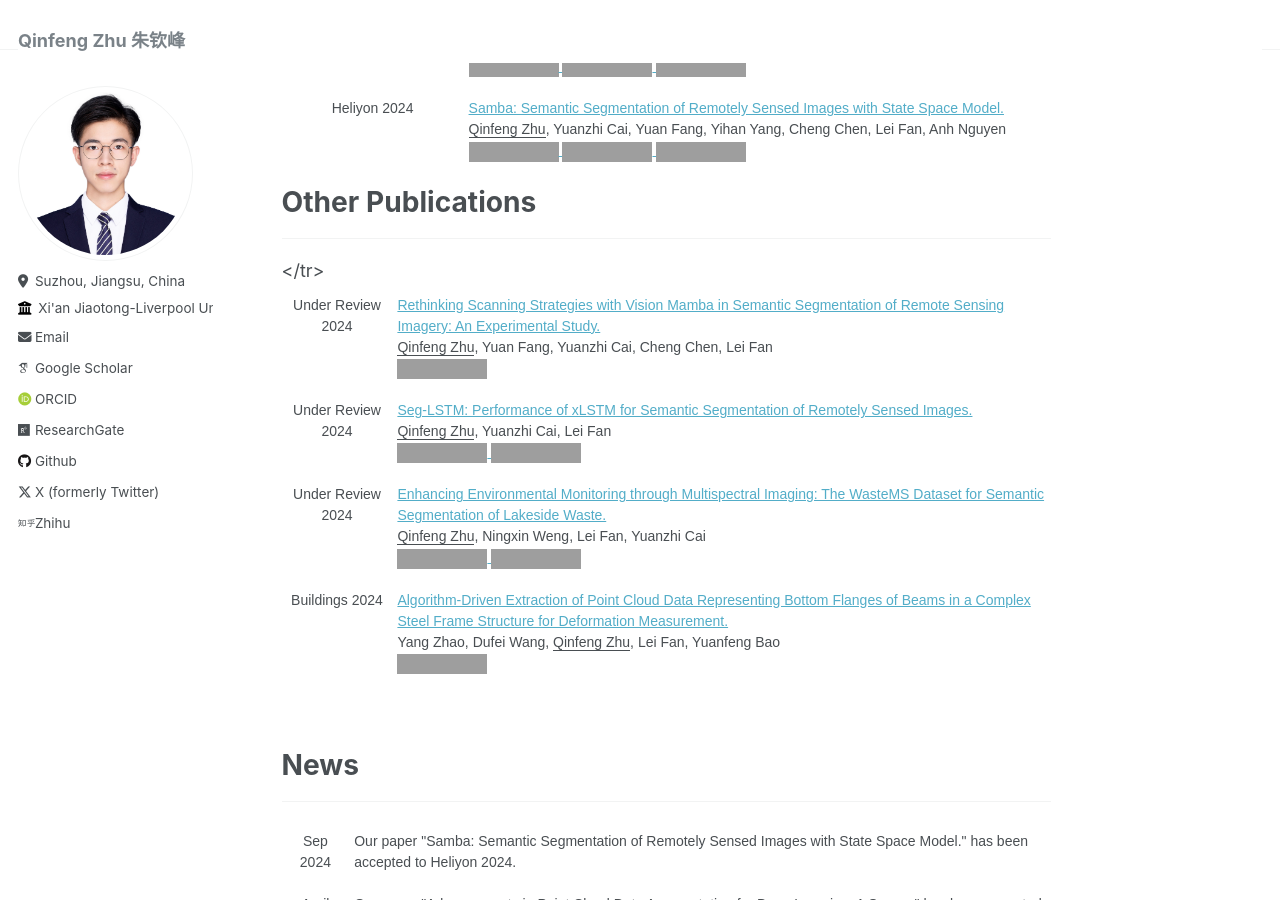
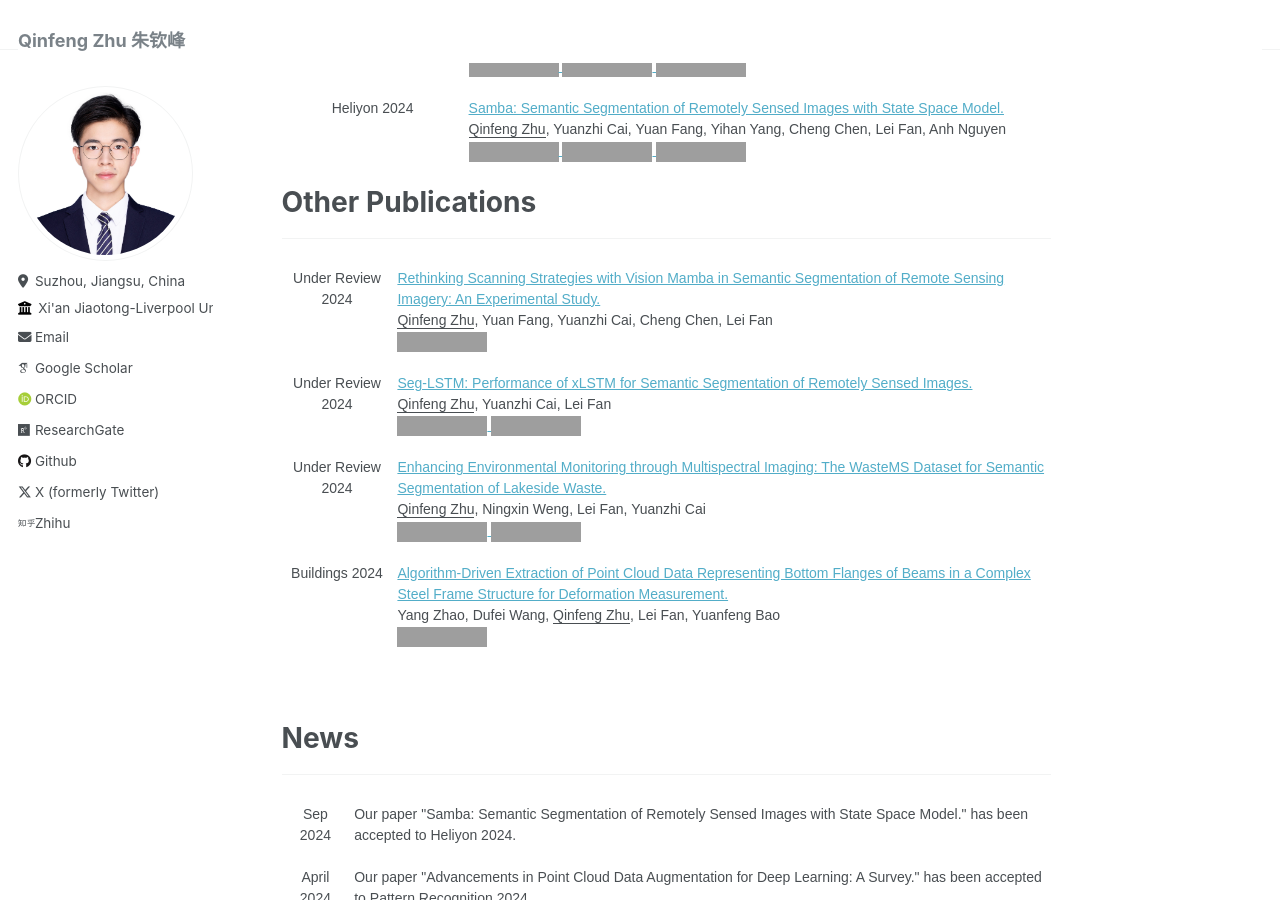
Before and after one commit to zhuqinfeng1999/zhuqinfeng1999.github.io, a Jekyll site: the page built from _pages/about.md, in a window 1280 px wide and 900 px high, scrolled down 440 px, cut to the strip 0-900 px from the top of the window. Built offline with Jekyll 4.4.1, drawn with Linux system fonts in a browser that asks for light colours; some web fonts are replaced; grey boxes are pictures that could not be loaded.

Commit message:
Update about.md

```diff
--- a/_pages/about.md
+++ b/_pages/about.md
@@ -85,6 +85,7 @@ My research interests mainly lie on deep learning, especially in remote sensing,
         </a>
       </th>
     </tr>
+  <tr>
       <th class="tg-wk8r">Under Review 2024</th>
       <th class="tg-oe15"><a href="https://arxiv.org/abs/2407.17028">Enhancing Environmental Monitoring through Multispectral Imaging: The WasteMS Dataset for Semantic Segmentation of Lakeside Waste.</a> <br><u>Qinfeng Zhu</u>, Ningxin Weng, Lei Fan, Yuanzhi Cai
         <br>
```
